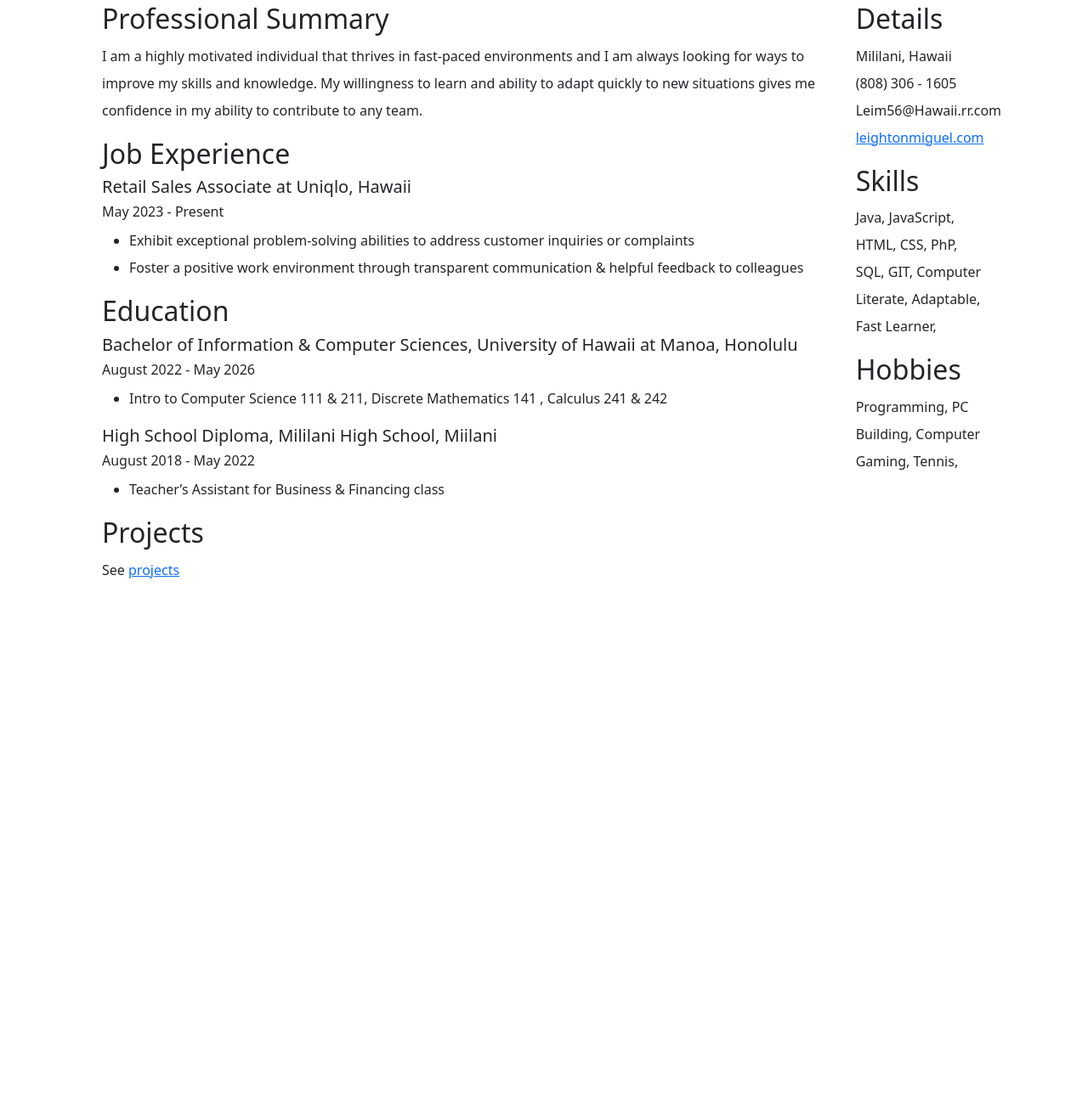
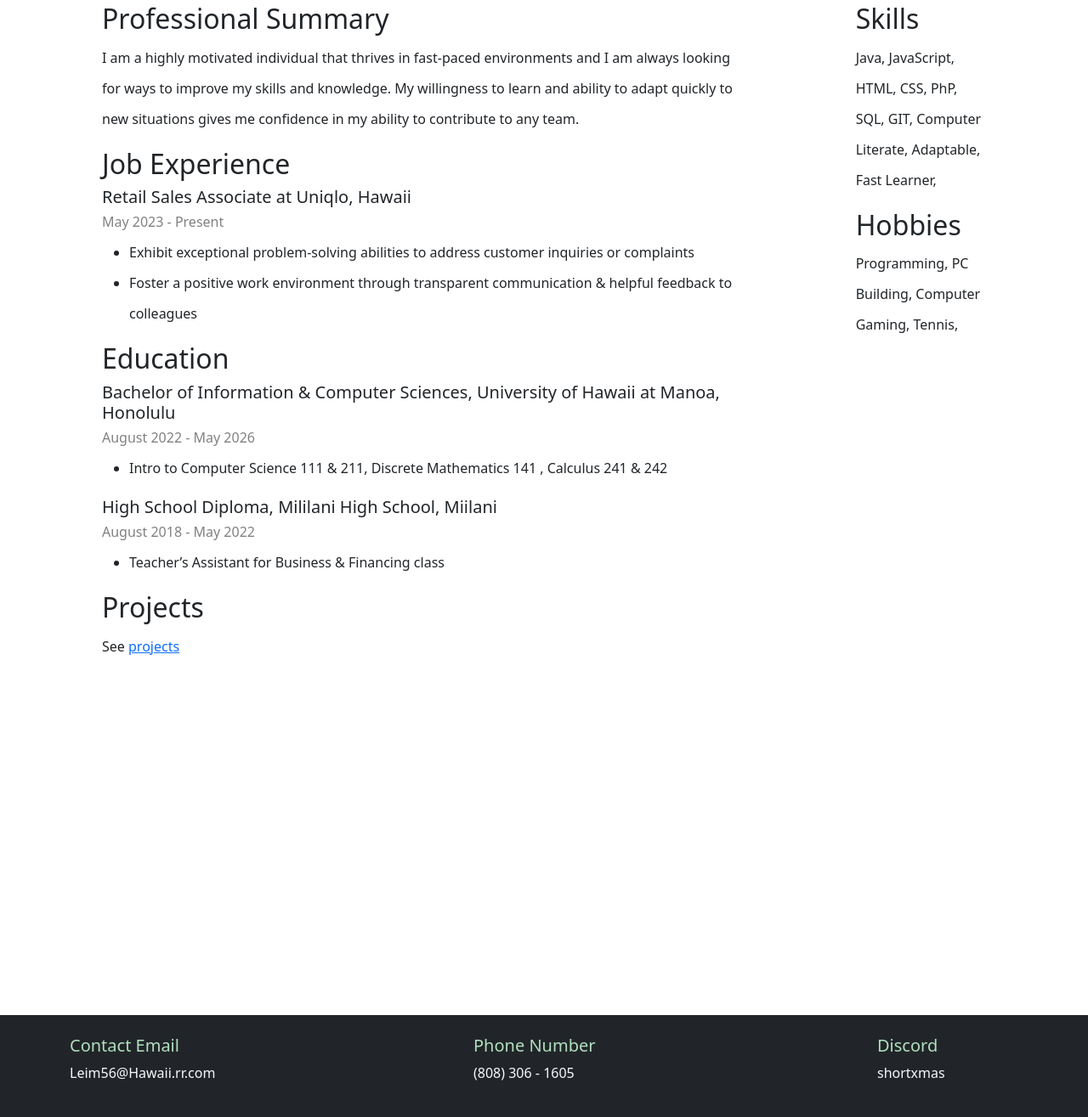
Before and after one commit to shortxmas/PortfolioWebsite2, a plain HTML site: page resume.html in a window 1280 px wide. Shown: the part 200-1515 px from the top of the page at 85% size. Before the commit the page ends 953 px from the top, so only its background shows below. Drawn offline with nearby package versions, Linux system fonts and the light colour scheme.

Commit message:
added footer and fixed resume details

```diff
--- /dev/null
+++ b/footer-styles.css
@@ -0,0 +1,17 @@
+body
+{
+  /* Give some minimum height to the body so that the footer doesn't overlap with the content. */
+  min-height: 100vh;
+  position: relative; /* Make sure the body is relative to use absolute positioning for the footer. */
+  margin-bottom: 80px; /* Adjust this value to add space between the content and the footer. */
+}
+
+footer {
+  position: absolute;
+  bottom: 0;
+  width: 100%;
+  height: 80px; /* Adjust this value to set the height of the footer. */
+  background-color: #333; /* Set the desired background color for the footer. */
+  color: #fff; /* Set the text color for the footer. */
+  padding: 20px; /* Add padding to the footer content. */
+}
--- a/resume.html
+++ b/resume.html
@@ -56,7 +56,7 @@
 
 
 
-  <div class="container" style="padding: 50px; line-height: 2;">
+  <div class="container" style="padding: 50px; line-height: 2.25;">
     <div class="jumbotron">
       <h1>Resume</h1>
     </div>
@@ -64,7 +64,9 @@
 
     <div class="row" style="padding-top: 25px;">
       <div class="col-md-10 col-12">
-        <div class="box ">
+        <div class="box " style="width: 87%;">
+
+
 
           <div>
             <h2>
@@ -86,7 +88,7 @@
               <h5>
                 Retail Sales Associate at Uniqlo, Hawaii
               </h5>
-              <h6>
+              <h6 style="color: grey;">
                 May 2023 - Present
               </h6>
               <ul>
@@ -111,7 +113,7 @@
               <h5>
                 Bachelor of Information & Computer Sciences, University of Hawaii at Manoa, Honolulu
               </h5>
-              <h6>
+              <h6 style="color: grey;">
                 August 2022 - May 2026
               </h6>
               <ul>
@@ -126,7 +128,7 @@
               <h5>
                 High School Diploma, Mililani High School, Miilani
               </h5>
-              <h6>
+              <h6 style="color: grey;">
                 August 2018 - May 2022
               </h6>
               <ul>
@@ -159,17 +161,7 @@
       <div class="col-md-2 col-12">
         <div class="box ">
 
-          <div>
-            <h2>
-              Details
-            </h2>
-            <p>
-              Mililani, Hawaii <br>
-              (808) 306 - 1605 <br>
-              Leim56@Hawaii.rr.com <br>
-              <a href="https://leightonmiguel.com">leightonmiguel.com</a>
-            </p>
-          </div>
+
 
           <div>
             <h2>
@@ -211,6 +203,24 @@
 
 
 
+  <footer class="bg-dark text-light py-4" style="margin-top: 350px;">
+    <div class="container">
+      <div class="row">
+        <div class="col-md-5">
+          <h5 style="color: #B2DFBF;">Contact Email</h5>
+          <p>Leim56@Hawaii.rr.com</p>
+        </div>
+        <div class="col-md-5">
+          <h5 style="color: #B2DFBF;">Phone Number</h5>
+          <p>(808) 306 - 1605</p>
+        </div>
+        <div class="col-md-2">
+          <h5 style="color: #B2DFBF;">Discord</h5>
+          <p>shortxmas</p>
+        </div>
+      </div>
+    </div>
+  </footer>
 
 </body>
 
--- a/styles.css
+++ /dev/null
@@ -1,4 +0,0 @@
-.bg
-{
-  background-color: antiquewhite;
-}
```
Also changed, not shown: contact.html (+27 -1 lines), index.html (+18 -0 lines), projects.html (+25 -3 lines), reuse.html (+27 -0 lines).
